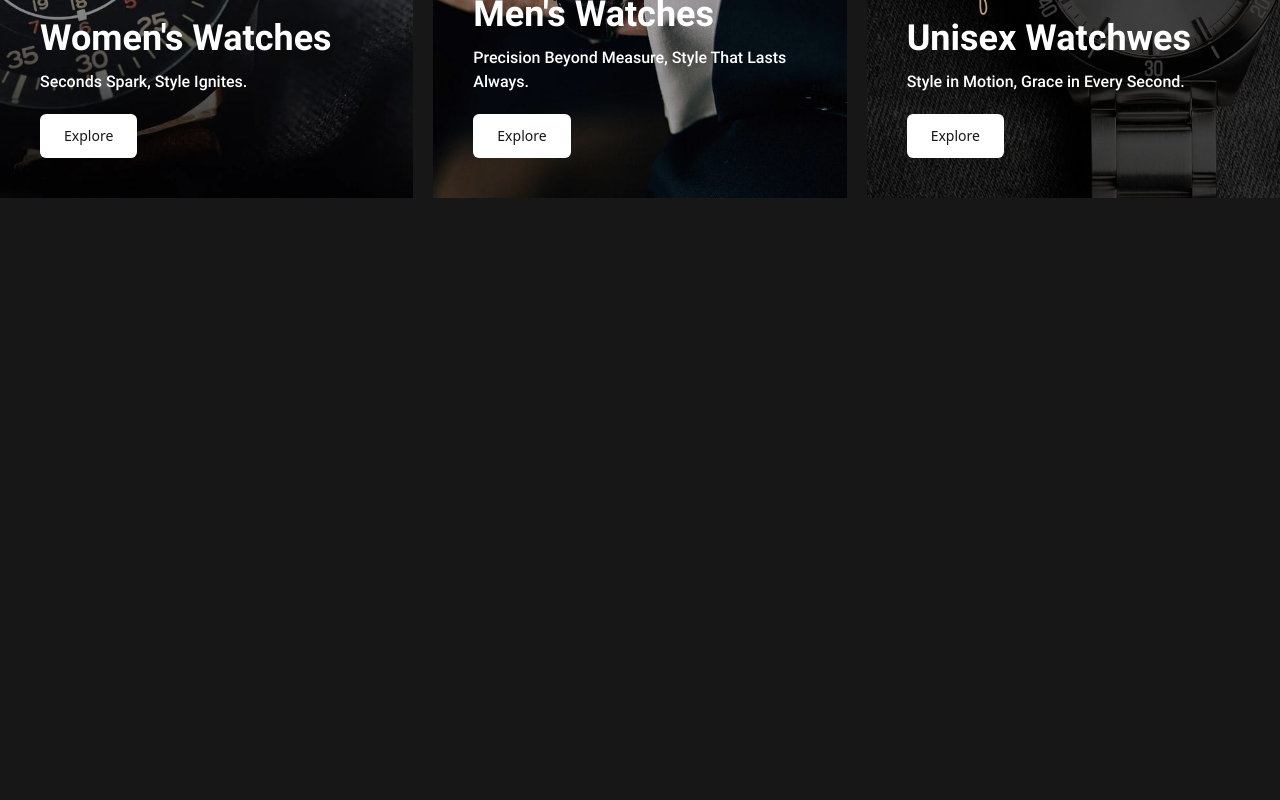
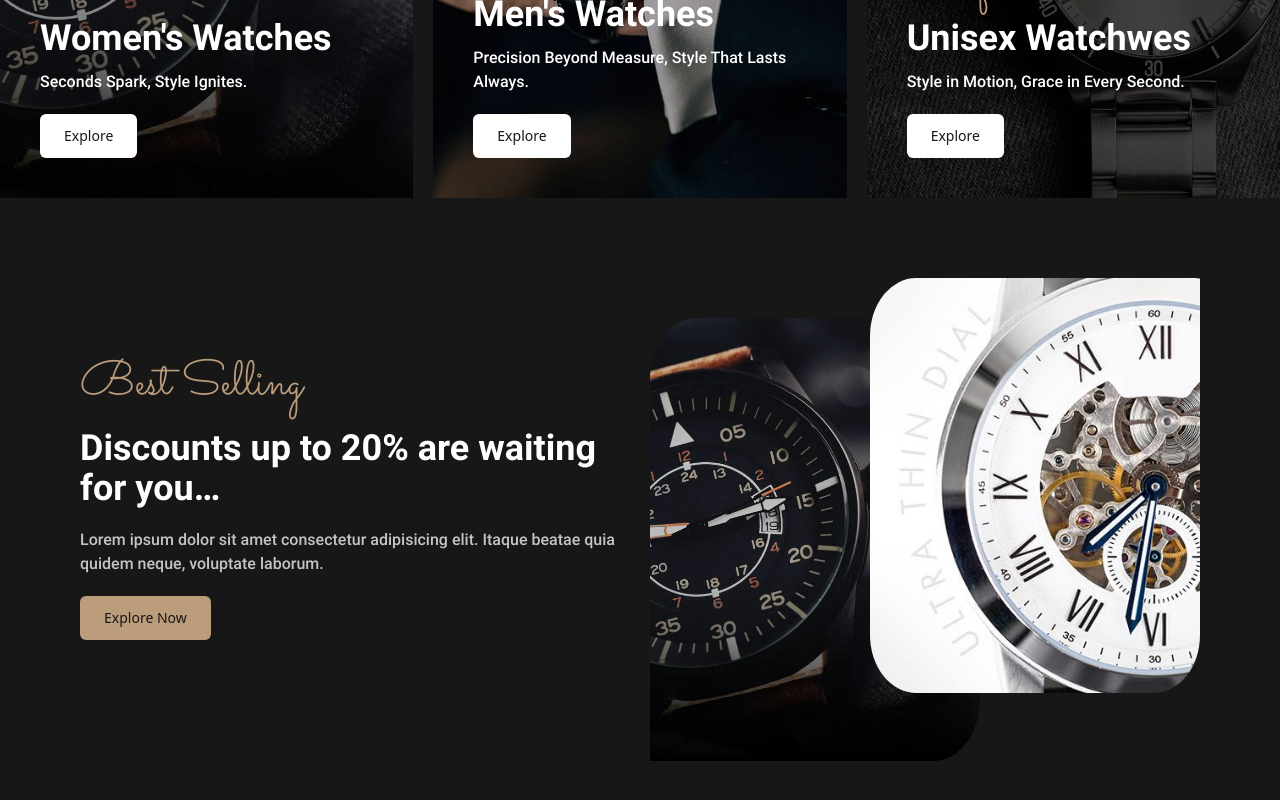
Before and after one commit to JavadRafieii/Noir-Chronos, a Next.js app: page / in a window 1280 px wide. Shown: the part 979-1779 px from the top of the page. Before the commit the page ends 1177 px from the top, so only its background shows below. Built offline with nearby package versions, Linux system fonts and the light colour scheme.

Commit message:
The best sellers section has been completed.

```diff
--- a/pages/index.jsx
+++ b/pages/index.jsx
@@ -1,5 +1,21 @@
+import Container from "@/theme/container";
+import Image from "next/image";
 import MainSlider from "@/components/mainSlider/mainSlider";
 import GalleryCard from "@/components/categoryCard/galleryCard";
+import { height } from "@mui/system";
+
+const imageStyleSelling1 = {
+  width: "100%",
+  height: "100%",
+  objectFit: "cover",
+  borderRadius: "14% 0 14% 14%",
+}
+const imageStyleSelling2 = {
+  width: "100%",
+  height: "100%",
+  objectFit: "cover",
+  borderRadius: "14% 14% 14% 0",
+}
 
 export default function HomePage() {
   return (
@@ -36,6 +52,45 @@ export default function HomePage() {
         </div>
       </div>
       {/* Gallery section */}
+
+      {/* Best selling section */}
+      <Container>
+        <div className="grid grid-cols-1 md:grid-cols-2 gap-5 py-20">
+          <div>
+            <div className="h-full flex flex-col justify-center items-start gap-5">
+              <h4 className="font-Sacramento-Regular text-golden text-4xl xl:text-5xl">Best Selling</h4>
+              <h3 className="font-Roboto-Bold text-white text-3xl xl:text-4xl">Discounts up to 20% are waiting for you…</h3>
+              <p className="font-Roboto-Medium text-light-gray text-base">Lorem ipsum dolor sit amet consectetur adipisicing elit. Itaque beatae quia quidem neque, voluptate laborum.</p>
+              <button className="bg-golden py-3 px-6 rounded-md font-Roboto-light text-sm text-dark-gray duration-[.5s] hover:bg-white">Explore Now</button>
+            </div>
+          </div>
+          <div>
+            <figure className="relative">
+              <div className="w-[60%] relative z-0 top-10">
+                <Image
+                  src={"/images/best-selling-2.webp"}
+                  alt="..."
+                  width={0}
+                  height={0}
+                  sizes='100vw'
+                  style={imageStyleSelling2}
+                />
+              </div>
+              <div className="w-[60%] absolute right-0 top-0">
+                <Image
+                  src={"/images/best-selling-1.jpeg"}
+                  alt="..."
+                  width={0}
+                  height={0}
+                  sizes='100vw'
+                  style={imageStyleSelling1}
+                />
+              </div>
+            </figure>
+          </div>
+        </div>
+      </Container>
+      {/* Best selling section */}
     </main>
   );
 };
```
Also changed, not shown: public/images/best-selling-1.jpeg (added), public/images/best-selling-2.webp (added).
